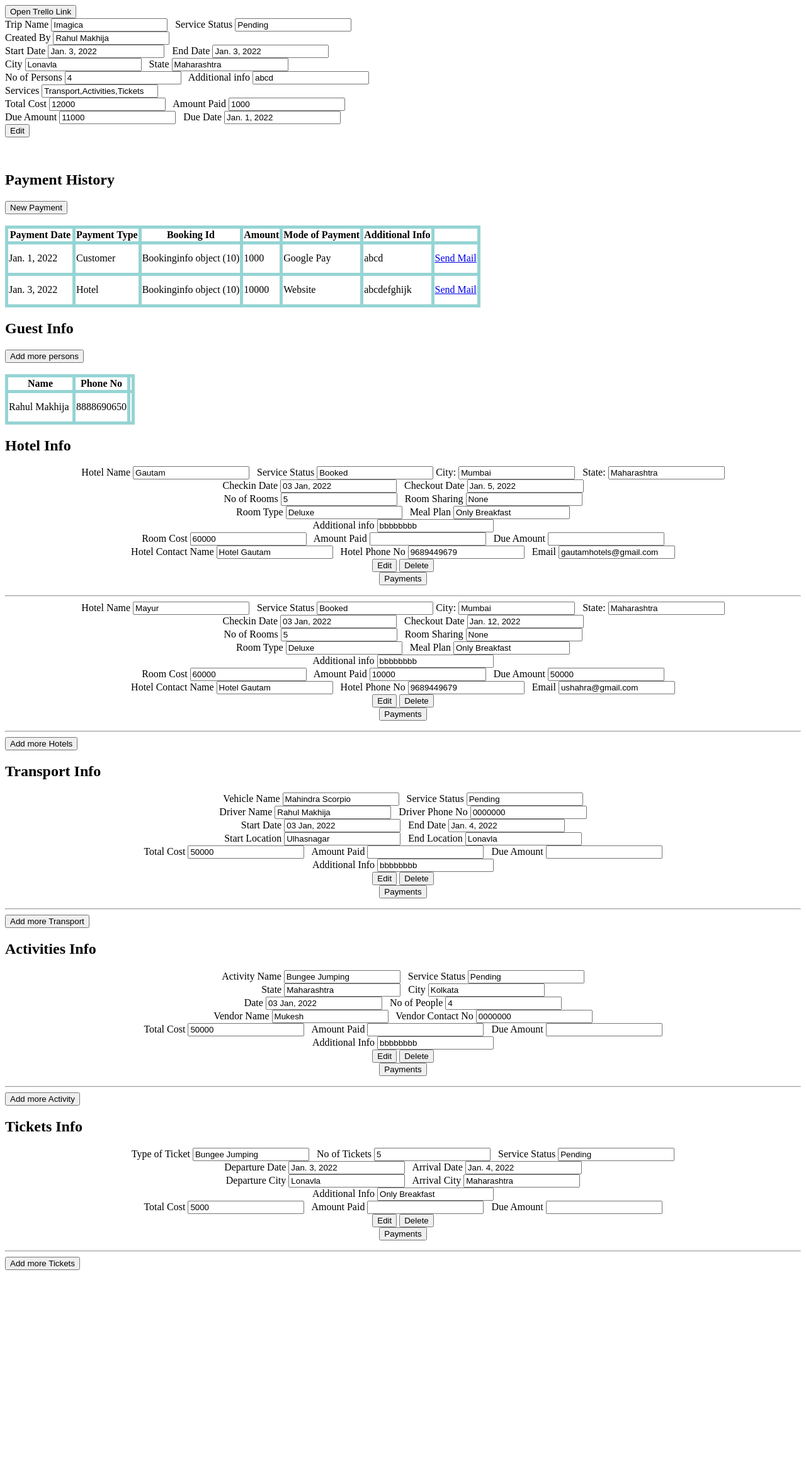
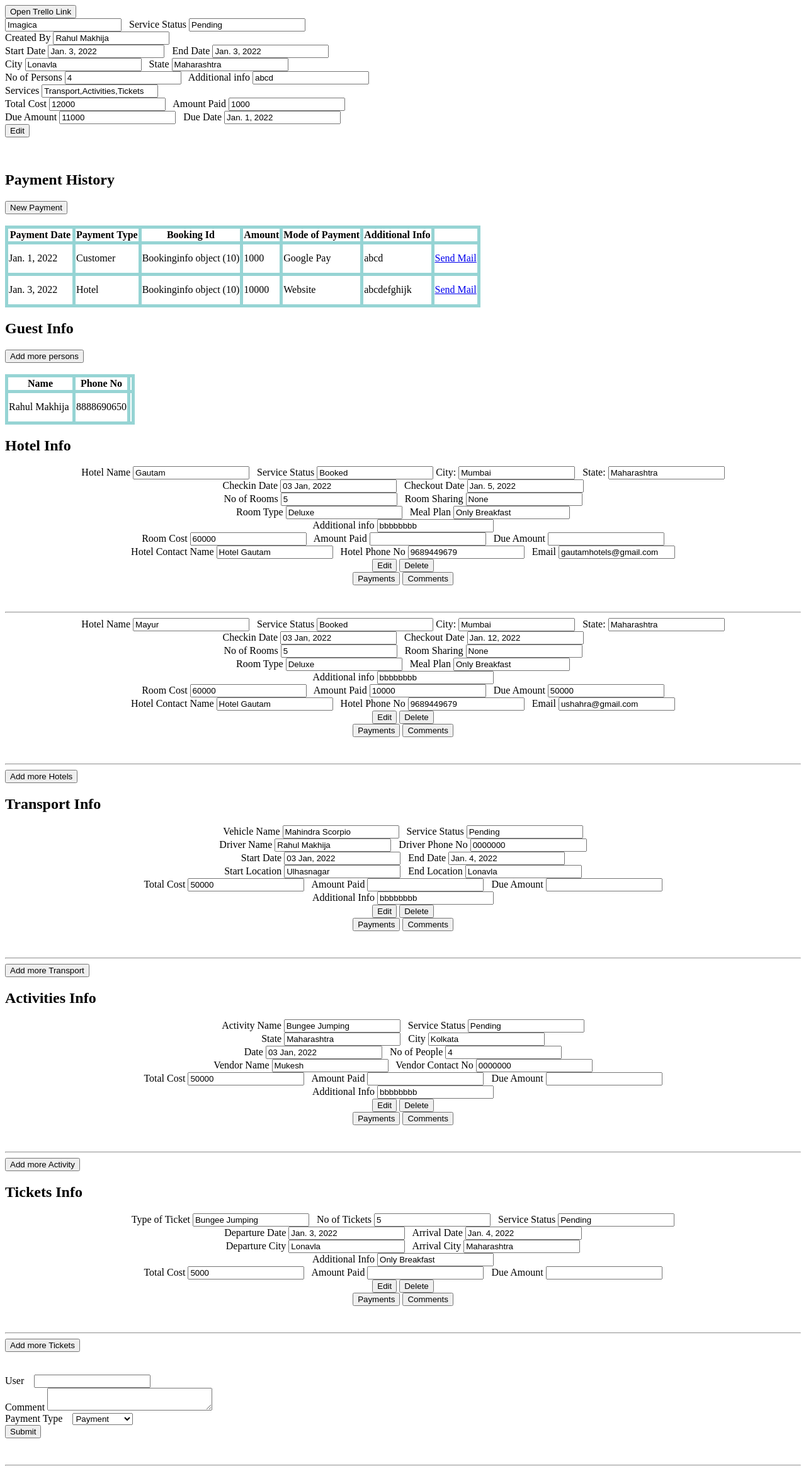
Before and after one commit to rahulmakhijasg8/uaerp, a Django app: page /b/b/d/10/ in a window 1280 px wide. Shown: the whole page at 63% size. Before the commit the page ends 2016 px from the top, so only its background shows below. Run offline with Django 3.2, Linux system fonts and the light colour scheme; data comes from the database, SQL or seed files in the repository; data that the repository does not hold is empty; some libraries are stand-ins or nearby versions.

Commit message:
comments

```diff
--- a/form/admin.py
+++ b/form/admin.py
@@ -13,3 +13,4 @@ admin.site.register(Activitiesinfo)
 admin.site.register(Transportinfo)
 admin.site.register(Ticketinfo)
 admin.site.register(Venderinfo)
+admin.site.register(Comment)
--- a/form/templates/d.html
+++ b/form/templates/d.html
@@ -1,7 +1,6 @@
 {% load mathfilters %}
 <form action="" method="" id="id00">
     <a href="{{a.Trello_link}}" target="_blank"><button type="button">Open Trello Link</button></a><br>
-    <label  >Trip Name </label>
     <input id="name" type= 'text' name="Tripname" value="{{a.Trip_Name}}" readonly required>&nbsp;&nbsp;
     <label for="">Service Status</label>
     <input type= 'text' name="Status" id="status" value="{{a.Service_Status}}" required readonly><br>
@@ -32,10 +31,7 @@
     <label  >Due Date </label>
     <input id="duedate" type= 'text' name="Duedate" value="{{a.Due_Date}}" required readonly><br>
     <input type="button" value="Edit" onclick="bform(2)" class="bbtn-edit" id="bbt" data-bid="{{a.id}}">
-</form>
-&nbsp;&nbsp;&nbsp;&nbsp;
-
-
+</form><br>
 <script>
     function calculate() {
   var myBox1 = parseFloat(document.getElementById('totalcost').value);
@@ -226,8 +222,24 @@
             <input type="button" value="Edit" onclick="hform(2)" class="btn-edit" id="btn-edit-{{entry.id}}" data-hid="{{entry.id}}">
             <input type="button" value="Delete" id="dbtn" class="btn-del" data-hid="{{entry.id}}"><br>
               <a href="{{entry.id}}/hpayments" target="_blank"><button type="button">Payments</button></a>
+              <a href="{{entry.id}}/hcomments" target="_blank"><button type="button">Comments</button></a>
         </form>
-    </div><hr>
+    </div><br>
+    {% for c in entry.hop.all %}
+           <div style="font-family: arial;background-color: whitesmoke;
+           font-size: 18px;
+           margin: 25px;margin-left: 350px;
+           width: 750px;
+           height: 60px;
+           outline: solid 1px rgb(48, 100, 117);">
+              <div style="margin-left: 15px; display: inline-block;">{{c.Time}}</div> <div style="text-align: right; display: inline-block; float: right;margin-right: 5px;">{{c.User}}</div>
+               <div style="background-color: lightskyblue;
+               height: 20px;margin-left: 15px;margin-right: 15px;outline: solid 1px rgb(48, 100, 117);">
+                   {{c.Comment}}
+               </div>
+              <div style="display: inline-block; margin-left: 15px;">{{c.Tag}}</div>
+           </div>
+           {% endfor %}<hr>
 
 
     {% endfor %}
@@ -324,12 +336,27 @@
             <input type="button" value="Edit" onclick="tform(2)" class="tbtn-edit" id="btn-edit-{{entry.id}}" data-tid="{{entry.id}}">
             <input type="button" value="Delete" id="dbtn" class="tbtn-del" data-tid="{{entry.id}}"><br>
             <a href="{{entry.id}}/tpayments" target="_blank"><button type="button">Payments</button></a>
+            <a href="{{entry.id}}/tcomments" target="_blank"><button type="button">Comments</button></a>
 
-     </div>   </form>
+     </div>   </form><br>
+     {% for c in entry.trp.all %}
+           <div style="font-family: arial;background-color: whitesmoke;
+           font-size: 18px;
+           margin: 25px;margin-left: 350px;
+           width: 750px;
+           height: 60px;
+           outline: solid 1px rgb(48, 100, 117);">
+              <div style="margin-left: 15px; display: inline-block;">{{c.Time}}</div> <div style="text-align: right; display: inline-block; float: right;margin-right: 5px;">{{c.User}}</div>
+               <div style="background-color: lightskyblue;
+               height: 20px;margin-left: 15px;margin-right: 15px;outline: solid 1px rgb(48, 100, 117);">
+                   {{c.Comment}}
+               </div>
+              <div style="display: inline-block; margin-left: 15px;">{{c.Tag}}</div>
+           </div>
+           {% endfor %}
     <hr>
-    {% endfor %}
 </div>
-
+{% endfor %}
 
 <button type="button" onclick="tform(2)">Add more Transport</button><br>
 <form action="" method="POST" id="tinfo" class="tinfo"  style="text-align: center;"  >
@@ -404,8 +431,23 @@
             <input type="button" value="Edit" onclick="aform(2)" class="abtn-edit" data-aid="{{entry.id}}">
             <input type="button" value="Delete" id="dbtn" class="abtn-del" data-aid="{{entry.id}}"><br>
             <a href="{{entry.id}}/apayments" target="_blank"><button type="button">Payments</button></a>
-
-    </div></form>
+            <a href="{{entry.id}}/acomments" target="_blank"><button type="button">Comments</button></a>
+    </div></form><br>
+    {% for c in entry.acp.all %}
+           <div style="font-family: arial;background-color: whitesmoke;
+           font-size: 18px;
+           margin: 25px;margin-left: 350px;
+           width: 750px;
+           height: 60px;
+           outline: solid 1px rgb(48, 100, 117);">
+              <div style="margin-left: 15px; display: inline-block;">{{c.Time}}</div> <div style="text-align: right; display: inline-block; float: right;margin-right: 5px;">{{c.User}}</div>
+               <div style="background-color: lightskyblue;
+               height: 20px;margin-left: 15px;margin-right: 15px;outline: solid 1px rgb(48, 100, 117);">
+                   {{c.Comment}}
+               </div>
+              <div style="display: inline-block; margin-left: 15px;">{{c.Tag}}</div>
+           </div>
+           {% endfor %}
     <hr>
 
 
@@ -486,8 +528,23 @@
                 <input type="button" value="Edit" onclick="tiform(2)" class="tibtn-edit" data-tiid="{{entry.id}}">
                 <input type="button" value="Delete" id="dbtn" class="tibtn-del" data-tiid="{{entry.id}}"><br>
                 <a href="{{entry.id}}/tipayments" target="_blank"><button type="button">Payments</button></a>
-
-        </div></form>
+                <a href="{{entry.id}}/ticomments" target="_blank"><button type="button">Comments</button></a>
+        </div></form><br>
+        {% for c in entry.ticp.all %}
+           <div style="font-family: arial;background-color: whitesmoke;
+           font-size: 18px;
+           margin: 25px;margin-left: 350px;
+           width: 750px;
+           height: 60px;
+           outline: solid 1px rgb(48, 100, 117);">
+              <div style="margin-left: 15px; display: inline-block;">{{c.Time}}</div> <div style="text-align: right; display: inline-block; float: right;margin-right: 5px;">{{c.User}}</div>
+               <div style="background-color: lightskyblue;
+               height: 20px;margin-left: 15px;margin-right: 15px;outline: solid 1px rgb(48, 100, 117);">
+                   {{c.Comment}}
+               </div>
+              <div style="display: inline-block; margin-left: 15px;">{{c.Tag}}</div>
+           </div>
+           {% endfor %}
         <hr>
 
 
@@ -527,7 +584,44 @@
 
         <input type="button" value="Save" onclick="tiform(1)" name="" id="ticketsbtn">
 
+    </form><br><br>
+
+<div>
+    <form action="" name="bc" method="post">
+        {% csrf_token %}
+        <label for="">User</label>&nbsp;&nbsp;&nbsp;
+        <input type="text" name="user" id="user"><br>
+        <label for="">Comment</label>
+        <textarea name="comment" id="comment" cols="30" rows="2"></textarea><br>
+        <label for="">Payment Type</label>&nbsp;&nbsp;&nbsp;
+        <select name="a" id="a">
+            <option value="Payment">Payment</option>
+            <option value="Trip Date">Trip Date</option>
+            <option value="Transport">Transport</option>
+            <option value="Tickets">Tickets</option>
+            <option value="Activities">Activities</option>
+            <option value="Cancellation">Cancellation</option>
+            <option value="Hotel">Hotel</option>
+        </select><br>
+        <button type="button" data-id="{{a.id}}" id="bc">Submit</button>
+
     </form>
+</div><br>
+{% for c in p %}
+<div style="font-family: arial;background-color: whitesmoke;
+font-size: 18px;
+margin: 25px;margin-left: 350px;
+width: 750px;
+height: 60px;
+outline: solid 1px rgb(48, 100, 117);">
+   <div style="margin-left: 15px; display: inline-block;">{{c.Time}}</div> <div style="text-align: right; display: inline-block; float: right;margin-right: 5px;">{{c.User}}</div>
+    <div style="background-color: lightskyblue;
+    height: 20px;margin-left: 15px;margin-right: 15px;outline: solid 1px rgb(48, 100, 117);">
+        {{c.Comment}}
+    </div>
+   <div style="display: inline-block; margin-left: 15px;">{{c.Tag}}</div>
+</div>
+{% endfor %}<hr>
 
 
 <style>
@@ -684,6 +778,31 @@
         mythis = this;
         $.ajax({
             url: "{% url 'delete' %}",
+            method: "POST",
+            data: mydata,
+            success: function (data){
+                if(data.status==1){
+                console.log(data);
+                $(mythis).closest("div").fadeOut();
+                }
+            }
+
+        })
+    })
+
+    $("#bc").click(function () {
+        console.log("comment button clicked");
+        let id = $(this).attr("data-id");
+        let csr = $("input[name=csrfmiddlewaretoken").val();
+        let name = $("#user").val();
+        let comment = $("#comment").val();
+        let type = $("a").val();
+        console.log(id);
+        mydata = {id:id,csrfmiddlewaretoken: csr,user:name,comment:comment,
+                    type:type}
+        mythis = this;
+        $.ajax({
+            url: "bcomments/",
             method: "POST",
             data: mydata,
             success: function (data){
@@ -1024,6 +1143,8 @@ $(".bbtn-edit").click(function () {
         })
     })
 
+
+
     $(".abtn-edit").click(function () {
         console.log("edit button clicked");
         let id = $(this).attr("data-aid");
--- a/form/urls.py
+++ b/form/urls.py
@@ -24,9 +24,14 @@ urlpatterns = [
     path('aedit/', views.aedit, name = 'aedit'),
     path('tidelete/', views.tidelete, name = 'tidelete'),
     path('tiedit/', views.tiedit, name = 'tiedit'),
+    path('b/b/d/<int:id>/bcomments/', views.comments, name = 'bcomments'),
     path('partialpayments/', views.partialpayments, name = 'partialpayments'),
     path('b/b/d/<int:id>/<int:hid>/hpayments/', views.hotel_payments, name = 'hpayments'),
+    path('b/b/d/<int:id>/<int:hid>/hcomments/', views.hotel_comments, name = 'hcomments'),
     path('b/b/d/<int:id>/<int:tid>/tpayments/', views.transport_payments, name = 'tpayments'),
+    path('b/b/d/<int:id>/<int:tid>/tcomments/', views.transport_comments, name = 'tcomments'),
     path('b/b/d/<int:id>/<int:aid>/apayments/', views.activity_payments, name = 'apayments'),
+     path('b/b/d/<int:id>/<int:aid>/acomments/', views.activity_comments, name = 'acomments'),
     path('b/b/d/<int:id>/<int:tiid>/tipayments/', views.ticket_payments, name = 'tipayments'),
+     path('b/b/d/<int:id>/<int:tiid>/ticomments/', views.ticket_comments, name = 'ticomments'),
 ]
--- a/form/views.py
+++ b/form/views.py
@@ -1,3 +1,4 @@
+from re import X
 from django import forms
 from django.db import connections
 from django.db.models import Q
@@ -8,7 +9,7 @@ from django.http import HttpResponse, JsonResponse
 from django.contrib.auth import authenticate,login,logout
 from django.contrib import messages
 from .forms import *
-from .models import Activitiesinfo, EntryForm, Hotelinfo, PersonalInfo, Bookinginfo,Paymentinfo,Connections, Ticketinfo, Transportinfo, Venderinfo
+from .models import *
 import json
 import random, string
 from django.conf import settings
@@ -78,11 +79,23 @@ def a(request):
 
      return render(request, "c.html")
 
+x = ''.join(random.choice(string.ascii_uppercase + string.digits)for _ in range(11))
+
+
+def generate_unique_code():
+    length = 11
+
+    while True:
+       x = ''.join(random.choice(string.ascii_uppercase + string.digits))
+       if Bookinginfo.objects.filter(Bookingkey=x).count() == 0:
+            break
+
+       x=x[:3]
+       print(x)
+       return x
 
 
 
-
-x = ''.join(random.choice(string.ascii_uppercase + string.digits) for _ in range(11))
 
 
 
@@ -99,15 +112,17 @@ from datetime import datetime
 def d(request,id):
     id = id
     a = Bookinginfo.objects.get(id=id)
+    p = Comment.objects.filter(Bookingkey=id).order_by('-Time')
     b = Paymentinfo.objects.filter(Bookingkey=id).all()
     amtpaid =Paymentinfo.objects.filter(Bookingkey=id,Payment_Type='Customer').aggregate(Sum('Amount'))
     Bookinginfo.objects.filter(id=id).update(Amount_Paid=amtpaid['Amount__sum'])
     pinfo = PersonalInfo.objects.filter(connections__Bookingkey=id)
-    transport = Transportinfo.objects.filter(Bookingkey=id).all()
-    activity = Activitiesinfo.objects.filter(Bookingkey=id).all()
-    d = Hotelinfo.objects.filter(Bookingkey=id).all()
+    transport = Transportinfo.objects.filter(Bookingkey=id).prefetch_related('trp').all()
+    activity = Activitiesinfo.objects.filter(Bookingkey=id).prefetch_related('acp').all()
+    d = Hotelinfo.objects.filter(Bookingkey=id).prefetch_related('hop').all()
+    print(d)
     venderinfo =Venderinfo.objects.values_list('state', flat=True)
-    tickets = Ticketinfo.objects.filter(Bookingkey=id).all()
+    tickets = Ticketinfo.objects.filter(Bookingkey=id).prefetch_related('tip').all().all()
     if request.method == 'POST':
 
 
@@ -135,7 +150,7 @@ def d(request,id):
         # print(hotelinfoserializer.data)
         return Response({'status':'save', 'info':info})
         return render(request, 'd.html',{'id':id,'a':bookinginfo,'b':b,'c':pinfo,'d':d,'transport':transport,'activity':activity,'amtpaid':amtpaid['Amount__sum']})
-    return render(request, 'd.html',{'id':id,'a':a,'b':b,'c':pinfo,'venderinfo':venderinfo,'d':d,'transport':transport,'activity':activity,'amtpaid':amtpaid['Amount__sum'],'tickets':tickets})
+    return render(request, 'd.html',{'id':id,'p':p,'a':a,'b':b,'c':pinfo,'venderinfo':venderinfo,'d':d,'transport':transport,'activity':activity,'amtpaid':amtpaid['Amount__sum'],'tickets':tickets})
 
 def e(request,id):
     id=id
@@ -625,6 +640,75 @@ def login_user(request):
     else:
         return render(request,'login.html')
 
+def hotel_comments(request,id,hid):
+    id=id
+    hid=hid
+    bookinginfo = Bookinginfo.objects.get(id=id)
+    hotelinfo = Hotelinfo.objects.get(id=hid)
+    if request.method == 'POST':
+        user = request.POST.get('user')
+        comment = request.POST.get('comment')
+        tag = request.POST.get('a')
+
+        Comment.objects.create(Bookingkey=bookinginfo,Hopaymentskey=hotelinfo,Comment_Type='For Hotel',
+                                Comment=comment,User=user,Tag=tag)
+    return render(request,'comments.html')
+
+def transport_comments(request,id,tid):
+    id=id
+    tid=tid
+    bookinginfo = Bookinginfo.objects.get(id=id)
+    transportinfo = Transportinfo.objects.get(id=tid)
+    if request.method == 'POST':
+        user = request.POST.get('user')
+        comment = request.POST.get('comment')
+        tag = request.POST.get('a')
+
+        Comment.objects.create(Bookingkey=bookinginfo,Trpaymentskey=transportinfo,Comment_Type='For Transport',
+                                Comment=comment,User=user,Tag=tag)
+    return render(request,'comments.html')
+
+def activity_comments(request,id,aid):
+    id=id
+    aid=aid
+    bookinginfo = Bookinginfo.objects.get(id=id)
+    activityinfo = Activitiesinfo.objects.get(id=aid)
+    if request.method == 'POST':
+        user = request.POST.get('user')
+        comment = request.POST.get('comment')
+        tag = request.POST.get('a')
+
+        Comment.objects.create(Bookingkey=bookinginfo,Acpaymentskey=activityinfo,Comment_Type='For Activity',
+                                Comment=comment,User=user,Tag=tag)
+    return render(request,'comments.html')
+
+def ticket_comments(request,id,tiid):
+    id=id
+    tiid=tiid
+    bookinginfo = Bookinginfo.objects.get(id=id)
+    ticket = Ticketinfo.objects.get(id=tiid)
+    if request.method == 'POST':
+        user = request.POST.get('user')
+        comment = request.POST.get('comment')
+        tag = request.POST.get('a')
+
+        Comment.objects.create(Bookingkey=bookinginfo,Ticpaymentskey=ticket,Comment_Type='For Tickets',
+                                Comment=comment,User=user,Tag=tag)
+    return render(request,'comments.html')
+
+def comments(request,id):
+    if request.method == 'POST':
+        id =id
+        bookinginfo = Bookinginfo.objects.get(id=id)
+        user = request.POST['user']
+        comment = request.POST['comment']
+        tag = request.POST['type']
+
+
+        Comment.objects.create(Bookingkey=bookinginfo,Comment_Type='For Tickets',
+                                Comment=comment,User=user,Tag=tag)
+        return JsonResponse({'status':'save'})
+
 @api_view(['POST'])
 def partialpayments(request):
     return JsonResponse({'status':'success'})
```
Also changed, not shown: form/models.py (+35 -1 lines), form/templates/comments.html (added, +23 -0 lines).
